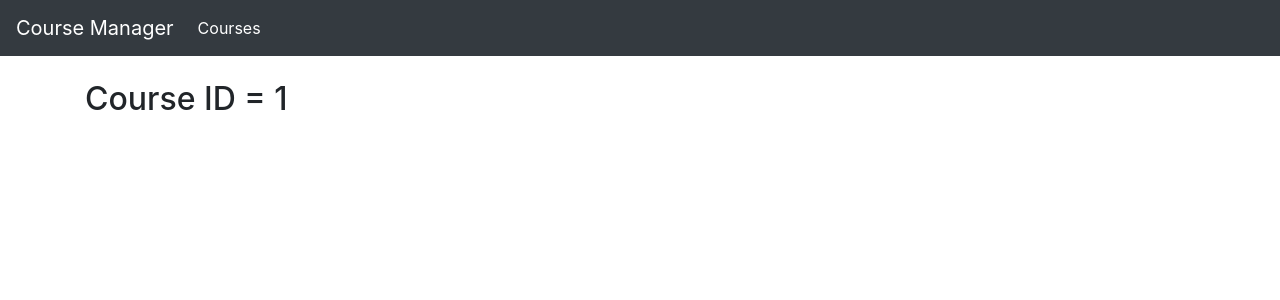
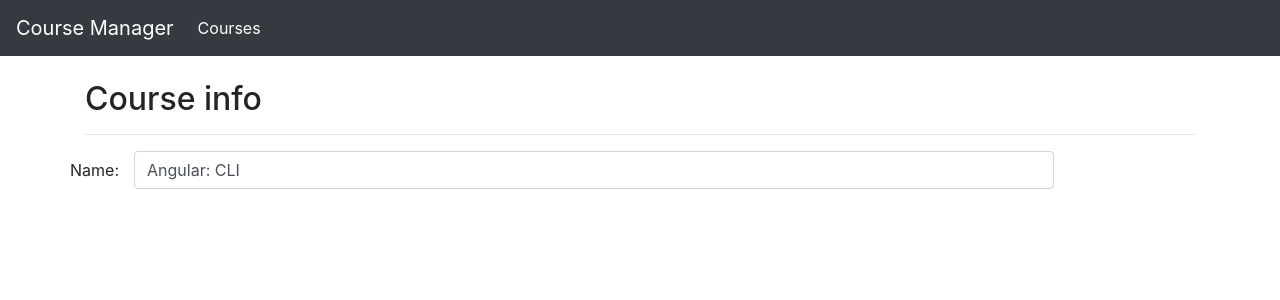
Before and after one commit to mayrinkdotcom/course-manager, an Angular app: page /courses/info/1 in a window 1280 px wide. Shown: the top 300 px of the page. Built offline with nearby package versions, Linux system fonts and the light colour scheme.

Commit message:
feat: add edit name field to course-info with template variable

```diff
--- a/src/app/courses/course-info.component.html
+++ b/src/app/courses/course-info.component.html
@@ -1 +1,12 @@
-<h2>Course ID = {{ courseId }}</h2>
+<h2>Course info</h2>
+
+<hr/>
+
+<form #courseForm="ngForm">
+    <div class="form-group row">
+        <label class="col-som-2 col-form-label">Name:</label>
+        <div class="col-sm-10">
+          <input [(ngModel)]="course.name" name="name" #courseName="ngModel" class="form-control" type="text" placeholder="Type a course name...">
+        </div>
+      </div>
+</form>
--- a/src/app/courses/course-info.component.ts
+++ b/src/app/courses/course-info.component.ts
@@ -1,5 +1,7 @@
 import { Component, OnInit } from "@angular/core";
 import { ActivatedRoute } from "@angular/router";
+import Course from "./course";
+import { CourseService } from "./course.service";
 
 @Component({
     templateUrl: './course-info.component.html'
@@ -7,11 +9,11 @@ import { ActivatedRoute } from "@angular/router";
 
 export class CourseInfoComponent implements OnInit {
 
-    courseId?: number;
+    course: Course = new Course;
 
-    constructor(private activatedRoute: ActivatedRoute) { }
+    constructor(private activatedRoute: ActivatedRoute, private courseService: CourseService) { }
 
     ngOnInit(): void {
-        this.courseId = Number(this.activatedRoute.snapshot.paramMap.get('id'));
+        this.course = this.courseService.retrieveById(Number(this.activatedRoute.snapshot.paramMap.get('id')));
     }
 }
--- a/src/app/courses/course.service.ts
+++ b/src/app/courses/course.service.ts
@@ -7,6 +7,11 @@ export class CourseService {
 
     retrieveAll(): Course[] {
         return COURSES;
+    }
+
+    retrieveById(id: number): Course {
+        var returnParam = COURSES.find((courseIterator: Course) => courseIterator.id === id);
+        return (returnParam == undefined)? new Course : returnParam ;
     }
 
 }
--- a/src/app/courses/course.ts
+++ b/src/app/courses/course.ts
@@ -1,11 +1,11 @@
 export default class Course {
-    id: number | undefined;
+    id: number = 0;
     name: string = "";
-    imageUrl: string | undefined;
-    price: number | undefined;
-    code: string | undefined;
-    duration: number | undefined;
-    rating: number = 0;
-    releaseDate: string | undefined;
-    description: string | undefined;
+    imageUrl?: string;
+    price?: number;
+    code?: string;
+    duration?: number;
+    rating?: number = 0;
+    releaseDate?: string;
+    description?: string;
 }
```
